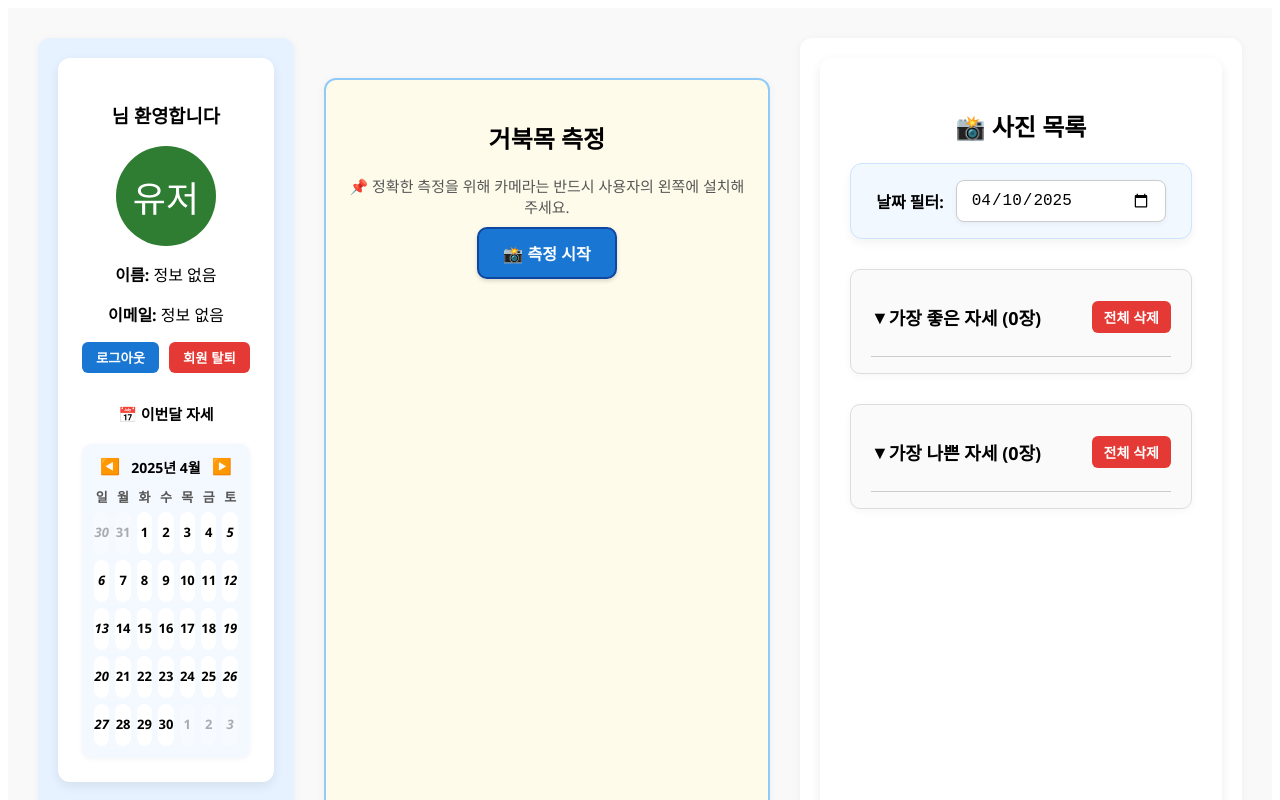
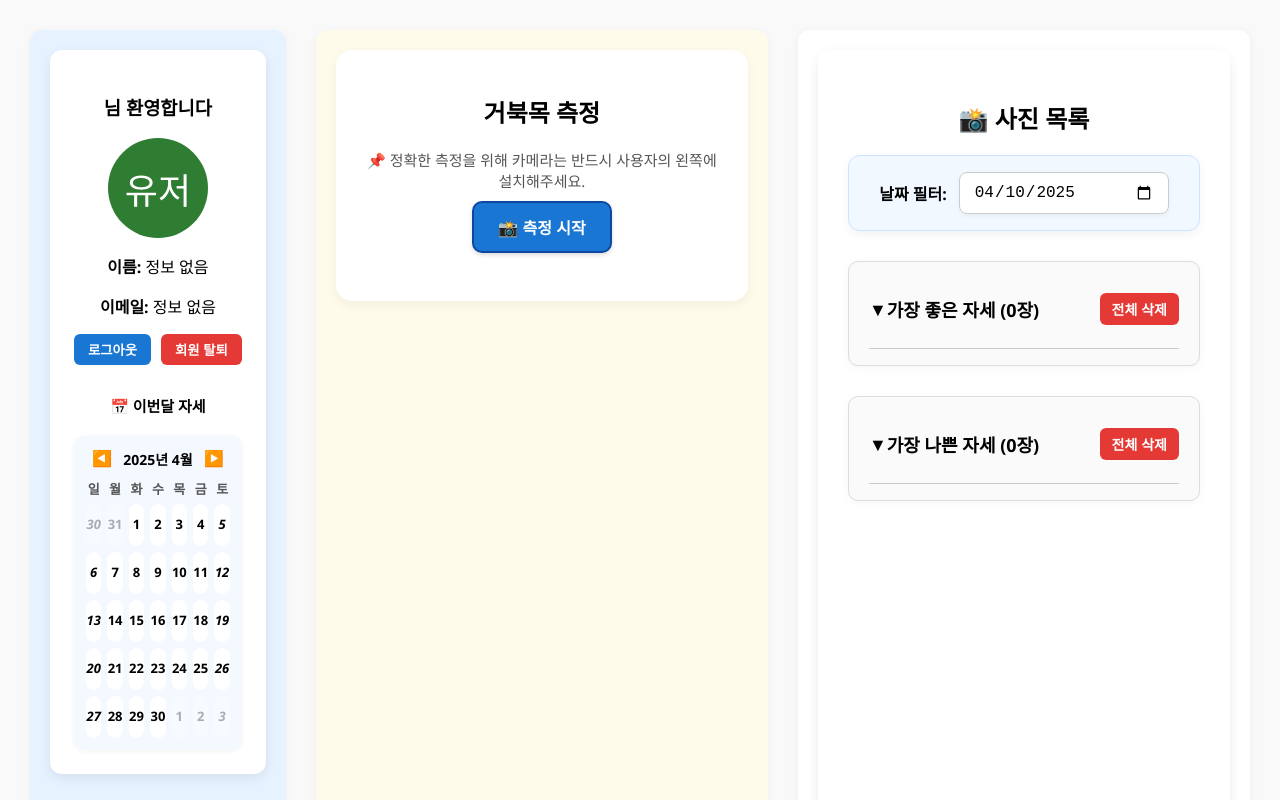
Before and after one commit to mj99k14/webcam-upgrade, a Vue app in the folder newfront/: page /myprofile in a window 1280 px wide. Shown: the top 800 px of the page. Built offline with nearby package versions, Linux system fonts and the light colour scheme.

Commit message:
배경 리팩토링

```diff
--- a/newfront/src/App.vue
+++ b/newfront/src/App.vue
@@ -1,11 +1,18 @@
 <template>
   <div id="app">
-    <router-view></router-view> <!--각 페이지 컴포넌트가 바뀌면서 들어감  login,mypage등등-->
+    <router-view />
   </div>
 </template>
 
 <script setup>
 </script>
 
-<style scoped>
+<!-- ❌ scoped 제거 (중요) -->
+<style>
+/* ✅ 바깥 흰색 제거하고 파란 배경으로 전체 감싸기 */
+body, #app {
+  background-color: #eaf4ff;
+  margin: 0;
+  padding: 0;
+}
 </style>
--- a/newfront/src/components/measure/Mainphotos.vue
+++ b/newfront/src/components/measure/Mainphotos.vue
@@ -1,8 +1,6 @@
 <template>
-  <div class="main">
-    <!-- ✅ 오늘의 자세 피드백 -->
-
-
+  <div class="card-wrapper">
+    <div class="card-inner main">
     <!-- ✅ 결과 사진 -->
       <div class="result-photo-group-row" v-if="measurementFinished && (bestFrameUrl || worstFrameUrl)">
         <div v-if="bestFrameUrl" class="photo-block" @click="openModal(bestFrameUrl)">
@@ -62,6 +60,8 @@
       </div>
     </div>
   </div>
+</div>
+
 </template>
 <script>
 import PhotoModal from '../photo/PhotoModal.vue';
@@ -373,18 +373,15 @@ export default {
 
 <style scoped>
 .main {
-  padding: 40px 20px;
-  background-color: #fafafa;
+  flex: 1;
+  background-color: white;
+  padding: 24px;
+  border-radius: 12px;
+  box-shadow: 0 4px 12px rgba(0, 0, 0, 0.08);
+  text-align: center;
   font-family: 'Segoe UI', sans-serif;
-  display: flex;
-  flex-direction: column;
-  align-items: center;
-  border: 2px solid #90caf9;
-  border-radius: 16px;
-  box-shadow: 0 6px 20px rgba(0, 0, 0, 0.08);
-  max-width: 800px;
-  margin: 40px auto;
 }
+
 
 /* 📷 비디오 + 캔버스 */
 .video-canvas {
@@ -590,4 +587,20 @@ button {
   border: 3px solid #ccc;
   box-shadow: 0 4px 12px rgba(0, 0, 0, 0.05);
 }
+/* 바깥 배경 박스 */
+.card-wrapper {
+  background-color: #eaf4ff; /* 💡 부드러운 연파랑 */
+  padding: 16px;
+  border-radius: 24px; /* 바깥쪽 더 둥글게 */
+  box-shadow: inset 0 0 0 1px rgba(0,0,0,0.02);
+}
+
+/* 안쪽 흰색 콘텐츠 박스 */
+.card-inner {
+  background-color: white;
+  border-radius: 16px;
+  padding: 24px;
+  box-shadow: 0 4px 12px rgba(0,0,0,0.05);
+}
+
 </style>
```
Also changed, not shown: newfront/src/components/photo/PhotoList.vue (line endings or trailing spaces). Lines whose indentation alone changed are shown as unchanged.
